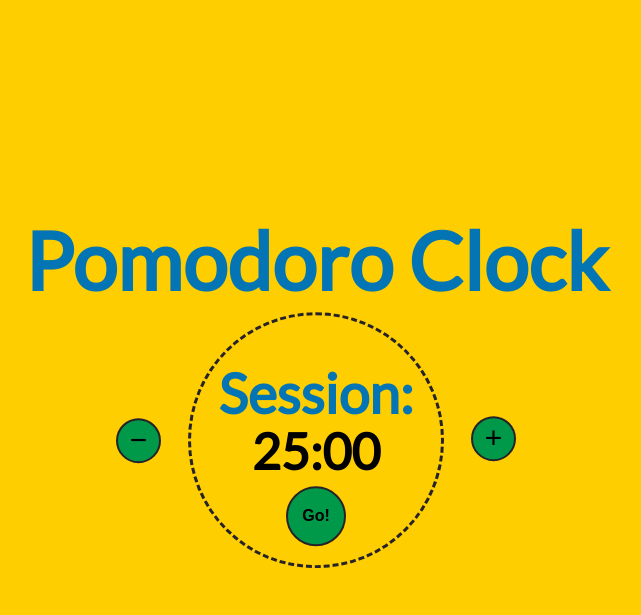
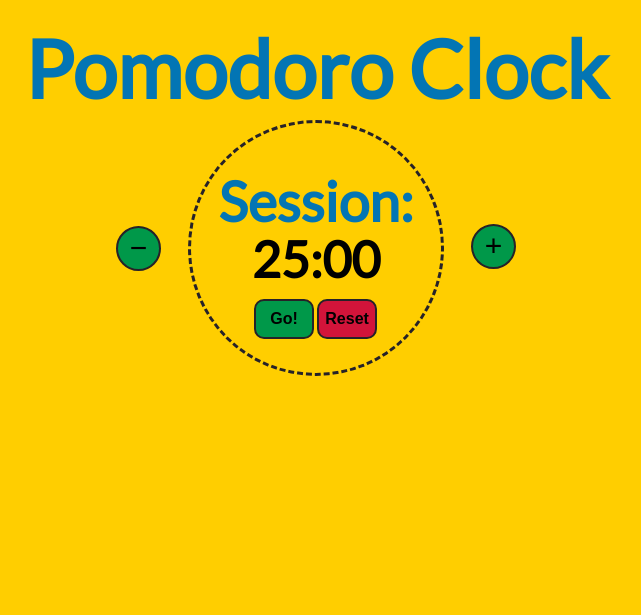
Before and after one commit to codyreandeau/Pomodoro-Clock, a plain HTML site: page index.html in a window 1280 px wide. Shown: the whole page, without its empty margins (324-965 px from the left). Drawn offline with Linux system fonts and the light colour scheme.

Commit message:
Added a reset button. Currently not working.

```diff
--- a/clock.css
+++ b/clock.css
@@ -41,12 +41,10 @@ h3 {
 
 #start {
   position: relative;
-  margin-left: 95px;
   text-align: center;
-  top: -45px;
   width: 60px;
-  height: 60px;
-  border-radius: 30px;
+  height: 40px;
+  border-radius: 10px;
   border: 2px solid #262228;
   font-family: sans-serif;
   font-size: 16px;
@@ -83,10 +81,26 @@ h3 {
   border: 2px solid #262228;
 }
 
-#vert_center {
+#buttons {
+  position:relative;
+  top: -40px;
+  width: 100px;
+  height: 100px;
+  display: inline;
+  margin: 0px 0px 0px 63px;
+}
+
+#reset {
   position: relative;
-  top: 50%;
-  transform: translateY(-50%);
+  text-align: center;
+  width: 60px;
+  height: 40px;
+  border-radius: 10px;
+  border: 2px solid #262228;
+  font-family: sans-serif;
+  font-size: 16px;
+  font-weight: bold;
+  background-color: #d2143a;
 }
 
 button:focus {
@@ -95,6 +109,11 @@ button:focus {
 
 button:hover {
   background-color: #008849;
+  cursor: pointer;
+}
+
+#reset:hover {
+  background-color: #bb1133;
   cursor: pointer;
 }
 
--- a/index.html
+++ b/index.html
@@ -6,18 +6,19 @@
 </head>
 <body>
 
-<div id="vert_center">
 <h1>Pomodoro Clock</h1>
   <div id="container">
     <div id="border">
       <h2 id="session">Session:</h2>
       <h3 id="time">25:00</h3>
+     <div id="buttons">
       <button id="start">Go!</button>
+      <button id="reset">Reset</button>
+     </div>
     </div>
    <button id="decrease">&#8722</button>
   <button id="increase">+</button>
 </div>
-</div>
 
 </body>
 </html>
```
